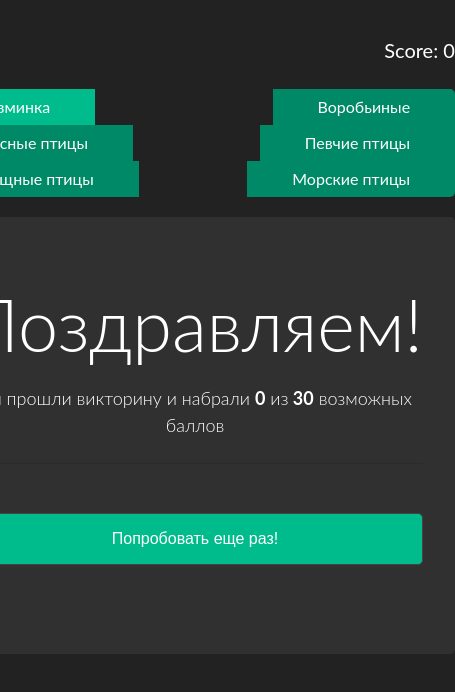
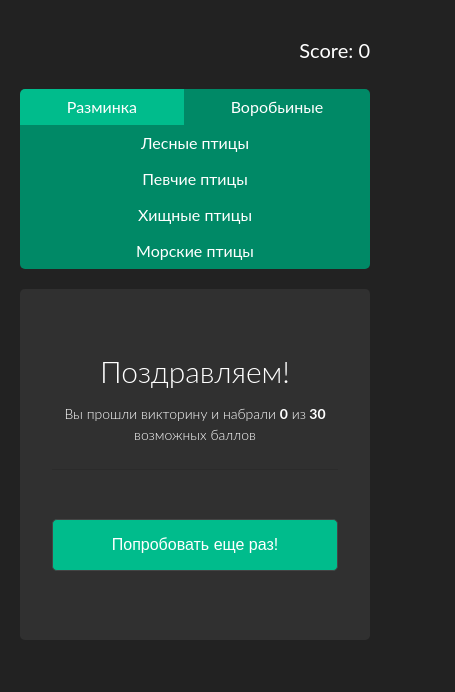
Before and after one commit to Oleg11713/songbird, a React (Create React App) app: page /endGame in a window 390 px wide. Shown: the top 692 px of the page, 455 px wide, since content can reach past the window. Built offline with nearby package versions, Linux system fonts and the light colour scheme; some icons are missing.

Commit message:
feat: added styles and made this layot adaptivity

```diff
--- a/src/App.css
+++ b/src/App.css
@@ -26,4 +26,5 @@ a {
 
 .container {
   max-width: 1140px;
+  margin: 0 20px;
 }
--- a/src/components/answerArea/answerArea.styles.scss
+++ b/src/components/answerArea/answerArea.styles.scss
@@ -1,4 +1,9 @@
 .answer-area {
   display: flex;
   justify-content: space-between;
+
+  @media (max-width: 680px) {
+    flex-direction: column;
+    align-items: center;
+  }
 }
--- a/src/components/answerOptions/answerOptions.styles.scss
+++ b/src/components/answerOptions/answerOptions.styles.scss
@@ -1,12 +1,21 @@
 .answer-options {
   width: 90%;
   display: flex;
+
+  @media (max-width: 680px) {
+    margin-bottom: 30px;
+    width: 100%;
+  }
 
   .answers-group {
     width: 94%;
     padding: 0;
     margin-top: 0;
     margin-bottom: 0;
+
+    @media (max-width: 680px) {
+      width: 100%;
+    }
 
     .answers-item {
       font-size: 15px;
--- a/src/components/currentQuestion/currentQuestion.component.jsx
+++ b/src/components/currentQuestion/currentQuestion.component.jsx
@@ -10,7 +10,6 @@ const CurrentQuestion = ({ image, name, audio }) => {
 
   return (
     <div className="current-question">
-      <div className="bird-image-container">
         <img
           src={`${
             selectedBirdExist
@@ -22,7 +21,6 @@ const CurrentQuestion = ({ image, name, audio }) => {
           className="bird-image"
           alt="bird"
         />
-      </div>
       <div className="bird-info">
         <h2 className="name">
           {`${
--- a/src/components/currentQuestion/currentQuestion.styles.scss
+++ b/src/components/currentQuestion/currentQuestion.styles.scss
@@ -4,6 +4,11 @@
   margin-bottom: 25px;
   border-radius: 4px;
   display: flex;
+
+  @media (max-width: 680px) {
+    flex-direction: column;
+    align-items: center;
+  }
 
   .bird-image {
     width: 200px;
@@ -16,6 +21,9 @@
   .bird-info {
     width: 75%;
     margin-left: 40px;
+
+    @media (max-width: 680px) {
+      margin-left: 0;
     }
 
     .name {
@@ -24,4 +32,6 @@
       font-size: 32px;
       border-bottom: 1px solid #555;
     }
+
   }
+}
--- a/src/components/description/description.styles.scss
+++ b/src/components/description/description.styles.scss
@@ -8,22 +8,40 @@
   background-color: #303030;
   font-size: 15px;
 
+  @media (max-width: 680px) {
+    width: 100%;
+  }
+
   .bird-info {
     display: flex;
     padding: 0;
     flex-direction: row;
     min-height: 173px;
 
+    @media (max-width: 550px) {
+      flex-direction: column;
+      align-items: center;
+    }
+
     .image {
-      width: 200px;
+      width: 40%;
       height: 155px;
       border-radius: 10px;
       object-fit: cover;
-      margin-right: 2rem;
+      margin-right: 32px;
+
+      @media (max-width: 550px) {
+        margin-right: 0;
+        width: 200px;
+      }
     }
 
     .name-species-audio {
-      width: 70% ;
+      width: 70%;
+
+      @media (max-width: 550px) {
+        width: 100%;
+      }
 
       .name {
         margin: 0;
--- a/src/components/header/header.styles.scss
+++ b/src/components/header/header.styles.scss
@@ -35,7 +35,7 @@
   }
 
   .nav-item {
-
+    flex: auto;
     text-align: center;
     padding: 6px 44.8px;
     background-color: #008966;
--- a/src/endGamePage/endGamePage.styles.scss
+++ b/src/endGamePage/endGamePage.styles.scss
@@ -1,4 +1,5 @@
 .end-game-page {
+  max-width: 1140px;
   text-align: center;
   margin-bottom: 32px;
   background-color: #303030;
@@ -10,11 +11,23 @@
     font-weight: 300;
     line-height: 1.2;
     margin: 0;
+
+    @media (max-width: 580px) {
+      font-size: 50px;
+    }
+
+    @media (max-width: 400px) {
+      font-size: 30px;
+    }
   }
 
   .text {
     font-size: 18px;
     font-weight: 300;
+
+    @media (max-width: 580px) {
+      font-size: 14px;
+    }
   }
 
   .area {
@@ -34,5 +47,9 @@
     cursor: pointer;
     font-size: 16px;
     border-radius: 4.8px;
+
+    @media (max-width: 580px) {
+      margin-bottom: 5px;
+    }
   }
 }
```
Lines whose indentation alone changed are shown as unchanged.
